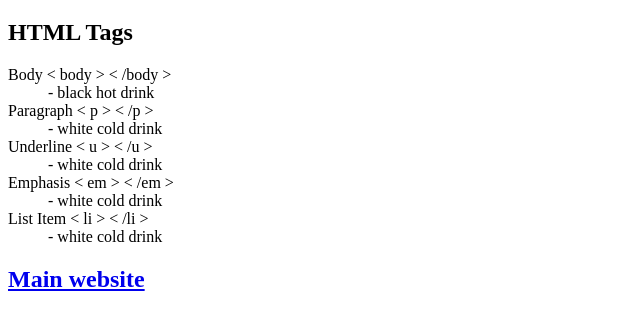
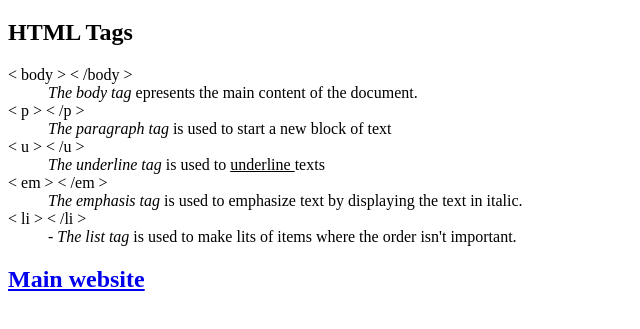
Before and after one commit to Sald0014/notes.html, a plain HTML site: page index.html in a window 1280 px wide. Shown: the part 61-390 px from the top of the page, without its empty margins (0-640 px from the left). Drawn offline with Linux system fonts and the light colour scheme.

Commit message:
Update index.html

```diff
--- a/index.html
+++ b/index.html
@@ -16,20 +16,20 @@
     <h2>HTML Tags</h2>
 
 <dl>
-    <dt>Body < body > < /body > </dt>
-  <dd>- black hot drink</dd>
+    <dt> < body > < /body > </dt>
+  <dd> <em>The body tag </em> epresents the main content of the document. </dd>
 
- <dt>Paragraph < p > < /p > </dt>
-  <dd>- white cold drink</dd>
+ <dt> < p > < /p > </dt>
+  <dd> <em>The paragraph tag </em> is used to start a new block of text</dd>
 
-     <dt>Underline < u > < /u > </dt>
-  <dd>- white cold drink</dd>
+     <dt> < u > < /u > </dt>
+         <dd> <em> The underline tag </em> is used to <u>underline </u> texts </dd>
 
-  <dt>Emphasis < em > < /em > </dt>
-  <dd>- white cold drink</dd>
+  <dt> < em > < /em > </dt>
+  <dd> <em>The emphasis tag</em> is used to emphasize text by displaying the text in italic.</dd>
 
-      <dt>List Item < li > < /li > </dt>
-  <dd>- white cold drink</dd>
+      <dt> < li > < /li > </dt>
+  <dd>- <em> The list tag </em> is used to make lits of items where the order isn't important.
 </dl>
 
 
```
